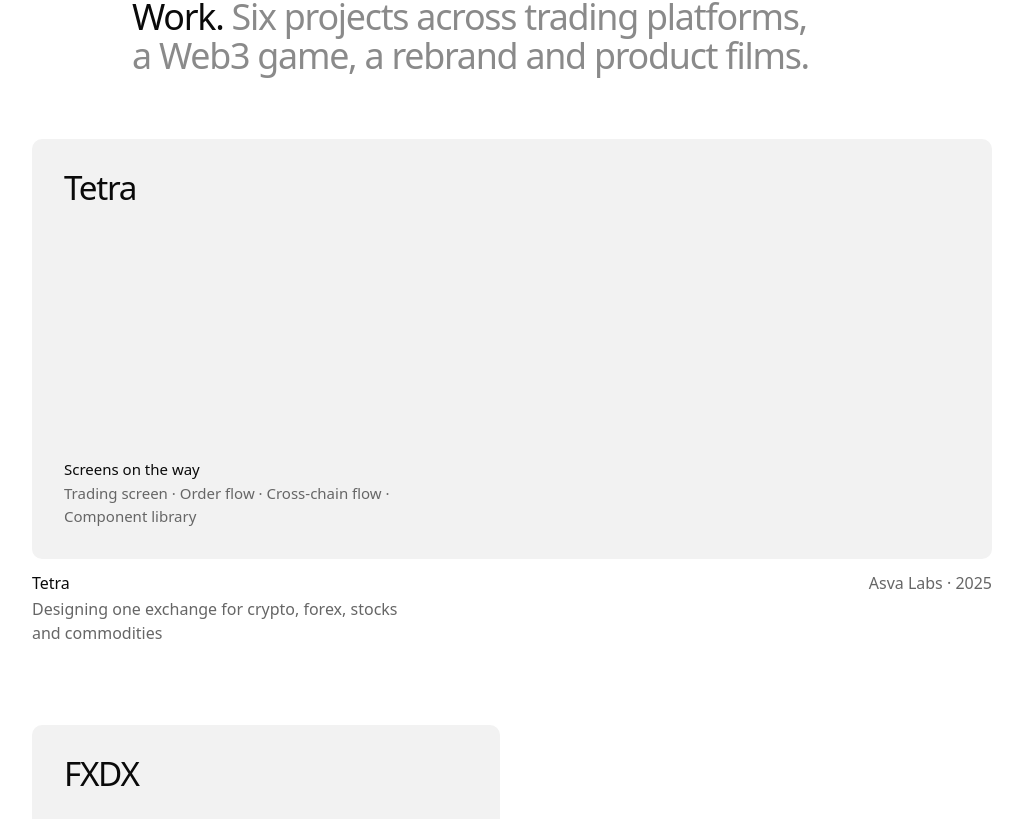
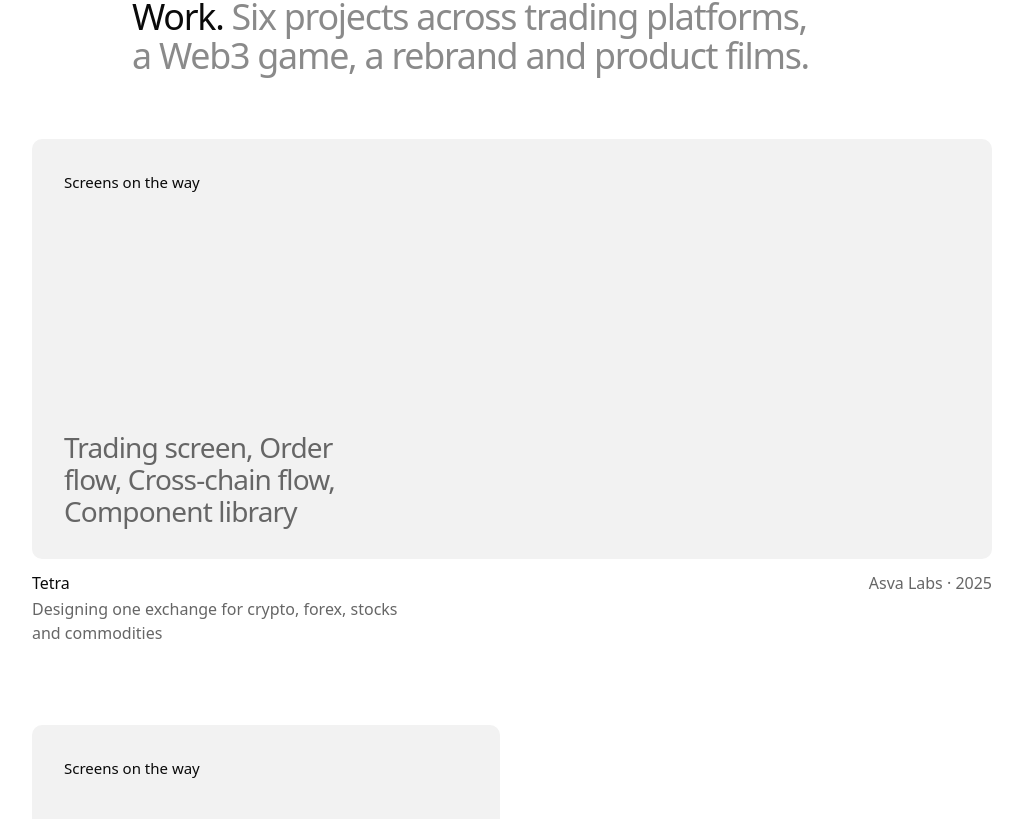
Before and after one commit to mathewcolinm-design/portfolio, a React (Vite) app in the folder site/: page / in a window 1280 px wide. Shown: the part 761-1580 px from the top of the page, without its empty margins (128-1151 px from the left). Built offline with nearby package versions, Linux system fonts and the light colour scheme.

Commit message:
Auto-commit: 2026-11-19 01:19

```diff
--- a/site/src/components/WorkFigure.tsx
+++ b/site/src/components/WorkFigure.tsx
@@ -12,12 +12,11 @@ export function WorkFigure({ project, shape = "wide" }: { project: Project; shap
         ratio={shape === "wide" ? (project.cover ? "16 / 9" : "16 / 7") : "4 / 5"}
         zoom
         placeholder={
-          <div aria-hidden="true" className="flex h-full flex-col justify-between p-6 md:p-8">
-            <p className="text-[clamp(1.5rem,2.6vw,2.25rem)] leading-none tracking-[-0.04em]">{project.name}</p>
-            <div className="text-[15px] text-muted">
-              <p className="text-fg">Screens on the way</p>
-              <p className="mt-0.5 max-w-[40ch]">{project.shots.map((s) => s.label).join(" · ")}</p>
-            </div>
+          <div className="flex h-full flex-col justify-between p-6 md:p-8">
+            <p className="text-[15px]">Screens on the way</p>
+            <p className="max-w-[24ch] text-[clamp(1.25rem,2.2vw,1.75rem)] leading-[1.15] tracking-[-0.03em] text-muted">
+              {project.shots.map((s) => s.label).join(", ")}
+            </p>
           </div>
         }
       />
--- a/site/src/components/ui.tsx
+++ b/site/src/components/ui.tsx
@@ -100,7 +100,7 @@ export function Tile({
   alt,
   ratio = "16 / 9",
   zoom = false,
-  placeholder = "Screens coming soon",
+  placeholder = "Screens on the way",
 }: {
   src?: string;
   alt: string;
```
